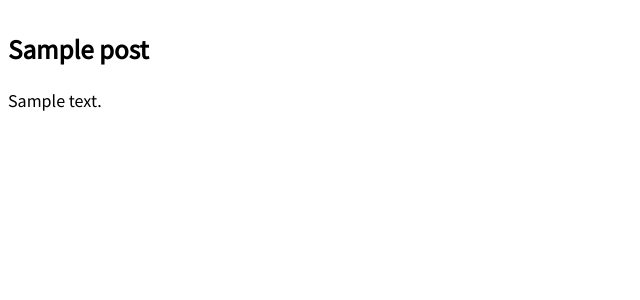
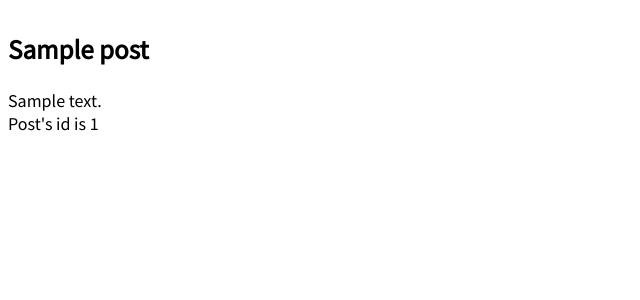
Before and after one commit to Karish-15/django-projects, a Django app: page /post/1 in a window 1280 px wide. Shown: the part 102-402 px from the top of the page, without its empty margins (0-640 px from the left). Run offline with Django 4.2, Linux system fonts and the light colour scheme; tables that the repository leaves empty hold one stand-in row (values such as "Sample post").

Commit message:
Template changes

```diff
--- a/Blog/templates/post_detail.html
+++ b/Blog/templates/post_detail.html
@@ -4,5 +4,6 @@
     <div class="post-entry">
         <h2>{{ object.title }}</h2>
         <p>{{ object.body }}</p>
+        <p>Post's id is {{ object.pk }}</p>
     </div>
 {% endblock content %}
```
